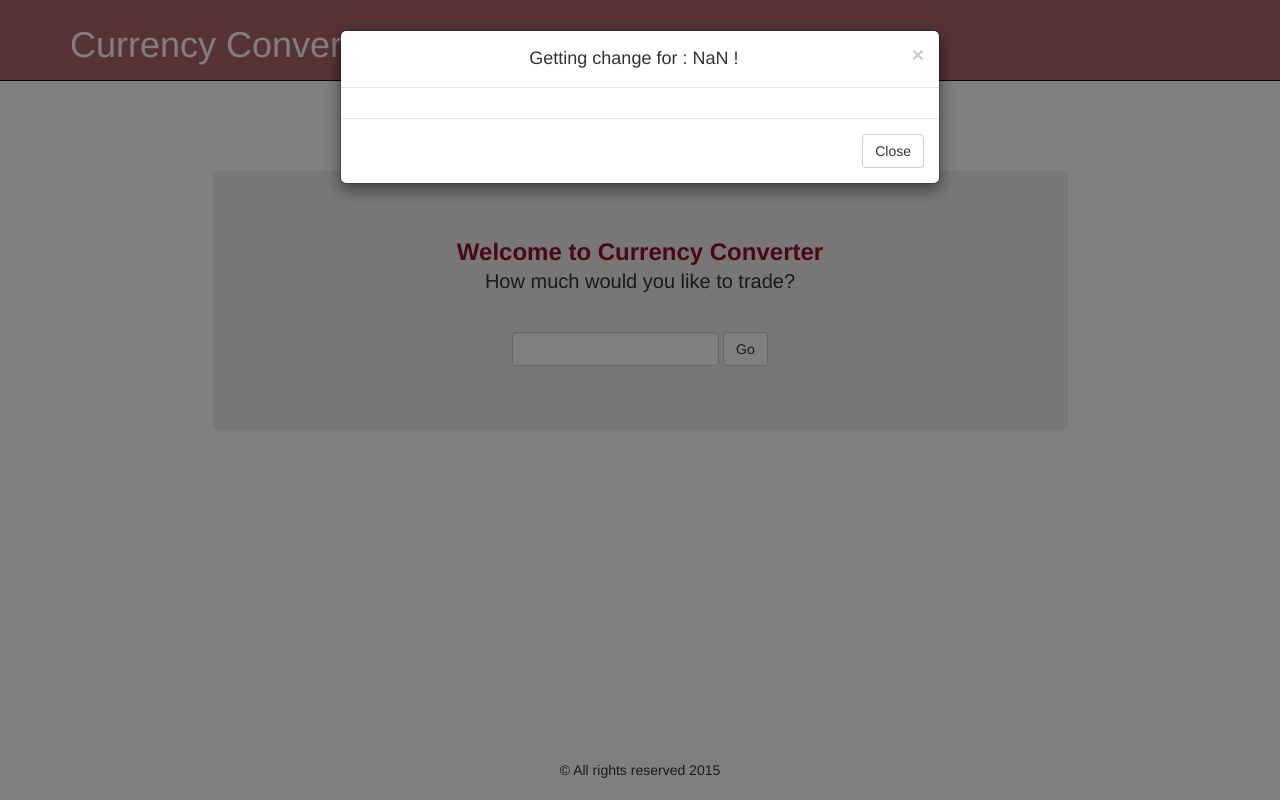
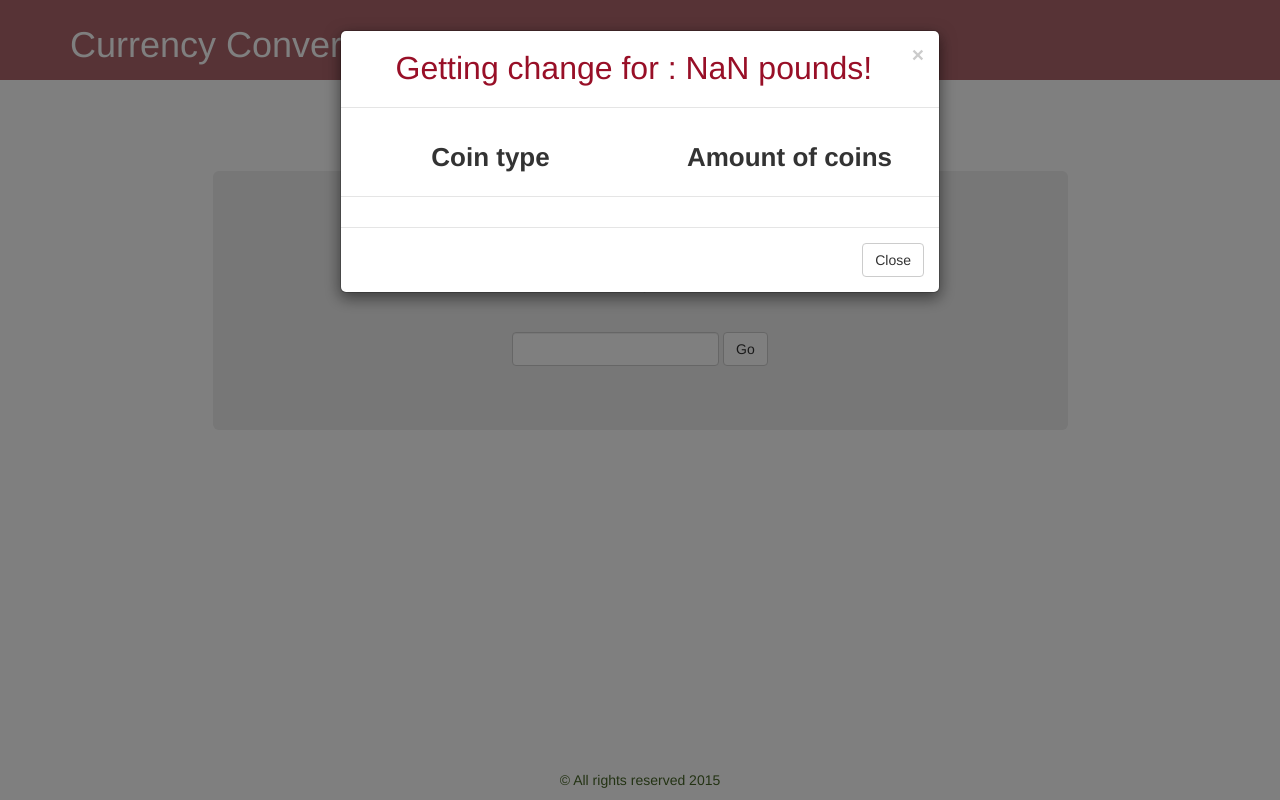
Before and after one commit to cxoltero/coinageRevised, a plain HTML site: page index.html in a window 1280 px wide. Both pictures are taken after typing "Sample" into the empty fields and a click on the button "Go". Drawn offline with Linux system fonts and the light colour scheme; some packages are replaced by stand-ins of ours.

Commit message:
styling almost done

```diff
--- a/css/style.css
+++ b/css/style.css
@@ -14,11 +14,13 @@ html, body{
 .navbar{
 	background-color: rgba(141, 38, 48, .7);
 	width: 100%;
+	border-bottom: none;
 }
 .navbar-inverse .navbar-brand{
 	color: white;
 	font-size: 4.5vh;
 }
+
 
 /*Main partial*/
 .section{
@@ -40,13 +42,32 @@ html, body{
 	margin-top: -5px;
 	padding-bottom: 30px;
 }
+footer{
+	position: absolute;
+    bottom: 0;
+    width: 100%;
+    height: 40px;
+	background-color: rgba(255, 255, 255, .5);
+}
+footer p{
+	margin-top: 10px;
+	color: #466527;
+}
 /*Form*/
 .mainForm{
 	text-align: center;
 	padding: 15px;
 }
-.footer, #myModalLabel{
+.footer, #myModalLabel, .modalCategory{
 	text-align: center;
+}
+.modalCategory h1{
+	font-size: 3.25vh;
+	font-weight: bold;
+}
+#myModalLabel{
+	font-size: 4vh;
+	color: #980F27;
 }
 input{
 	display: inline-block;
@@ -56,13 +77,7 @@ ul >li {
 	text-align: center;
 }
 
-footer{
-	position: absolute;
-    bottom: 0;
-    width: 100%;
-    height: 40px;
-	background-color: rgba(255, 255, 255, .5);
-}
+
 @media screen and (max-width: 720px) {
     .smallTitles{
     	display: none;
--- a/js/app.js
+++ b/js/app.js
@@ -10,3 +10,4 @@ var kenzanExc = angular.module('kenzanExc',['ngRoute'])
 				redirectTo: '/'
 			})
 	});
+//
--- a/views/main.html
+++ b/views/main.html
@@ -20,7 +20,17 @@
           <div class="modal-content">
             <div class="modal-header">
               <button type="button" class="close" data-dismiss="modal" aria-label="Close"><span aria-hidden="true">&times;</span></button>
-              <h4 class="modal-title" id="myModalLabel">Getting change for : {{totalAmount}} !</h4>
+              <h4 class="modal-title" id="myModalLabel">Getting change for : {{totalAmount}} pounds!</h4>
+            </div>
+            <div class="modal-header">
+              <div class="row modalCategory">
+                <div class="col-sm-6">
+                  <h1>Coin type</h1>
+                </div>
+                <div class="col-sm-6">
+                  <h1>Amount of coins</h1>
+                </div>
+              </div>
             </div>
             <div class="modal-body">
               <div class="row">
```
Also changed, not shown: jasmine/spec/testSpec.js (+8 -0 lines), jasmine/src/test.js (line endings or trailing spaces).
